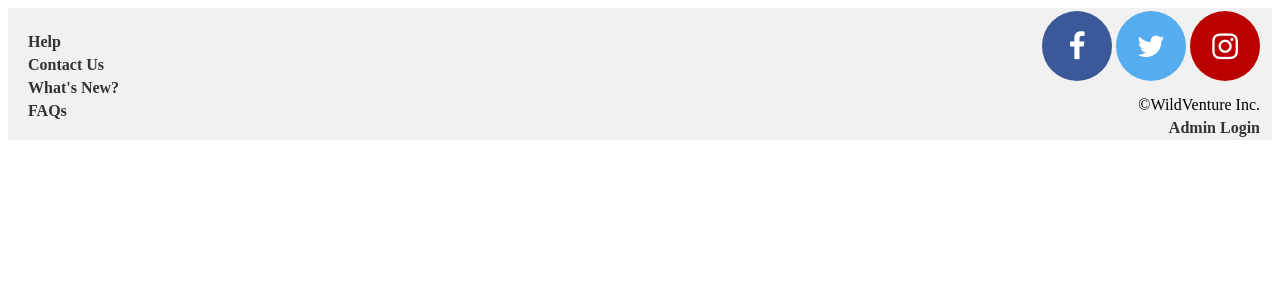
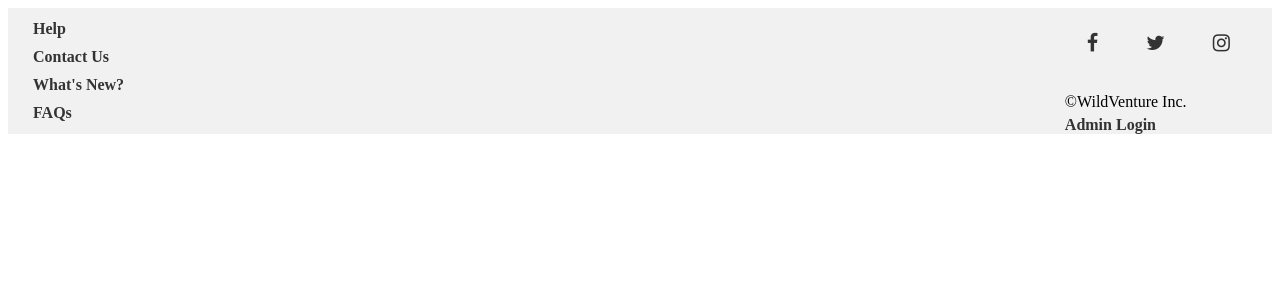
Before and after one commit to Lonixndu/WildVenture, a PHP site: page /test.php in a window 1280 px wide. Shown: the top 300 px of the page. Run offline with PHP 8.4, Linux system fonts and the light colour scheme.

Commit message:
footer done

```diff
--- a/templates/footer.php
+++ b/templates/footer.php
@@ -3,9 +3,20 @@
 <head>
     <link rel="stylesheet" href="https://cdnjs.cloudflare.com/ajax/libs/font-awesome/4.7.0/css/font-awesome.min.css">
     <style>
+        .fa {
+            padding: 20px;
+            font-size: 20px;
+            text-align: left;
+            text-decoration: none;
+            margin: 5px 2px;
+        }
+
+        .fa:hover {
+            opacity: 0.7;
+        }
+
         .footer {
             background-color: #f1f1f1;
-            padding: 20px 20px 20px 20px;
         }
 
         .footer-container {
@@ -13,7 +24,7 @@
             justify-content: space-between;
             align-items: center;
             flex-wrap: wrap;
-            max-width: 1000px;
+            padding: 0 20px 0 20px;
         }
 
         .footer-link {
@@ -23,55 +34,15 @@
         }
 
         .footer-link li {
-            padding-top: 5px;
+            display: block;
+            margin-right: 10px;
+            padding: 5px;
         }
 
-        .footer-link a {
+        a {
             text-decoration: none;
             color: #333;
             font-weight: bold;
-        }
-
-        .social-icon {
-            float: right;
-            display: block;
-            text-align: right;
-            padding: 20px 20px 20px 20px;
-            position: fixed;
-            right: 0;
-        }
-
-        .fa {
-            padding: 20px;
-            font-size: 30px;
-            width: 30px;
-            text-align: center;
-            text-decoration: none;
-            border-radius: 50%;
-        }
-
-        .fa:hover {
-            opacity: 0.7;
-        }
-
-        .fa-facebook {
-            background: #3B5998;
-            color: white;
-        }
-        .fa-twitter {
-            background: #55ACEE;
-            color: white;
-        }
-        .fa-instagram {
-            background: #bb0000;
-            color: white;
-        }
-
-        a{
-            text-decoration: none;
-            color: #333;
-            font-weight: bold;
-            padding: 0;
         }
     </style>
 </head>
@@ -92,8 +63,8 @@
                 <a href="#"><i class="fa fa-facebook"></i></a>
                 <a href="#"><i class="fa fa-twitter"></i></a>
                 <a href="#"><i class="fa fa-instagram"></i></a>
-                <p style="margin: 15px 0 5px 0;">&copy;WildVenture Inc.</p>
-                <a href="#">Admin Login</a>
+                <p class="copy" style="margin: 15px 0 5px 0;">&copy;WildVenture Inc.</p>
+                <a class="admin12" href="#">Admin Login</a>
             </div>
         </div>
       </footer>
--- a/templates/slideshow/slideshow.js
+++ b/templates/slideshow/slideshow.js
@@ -8,7 +8,7 @@ startSlideShow();
 function startSlideShow(){
     slideInterval = setInterval(
         function() {nextSlide(1); //move to next slide
-    }, 3000 //in miliseconds
+    }, 4000 //in miliseconds
     );
 }
 
```
